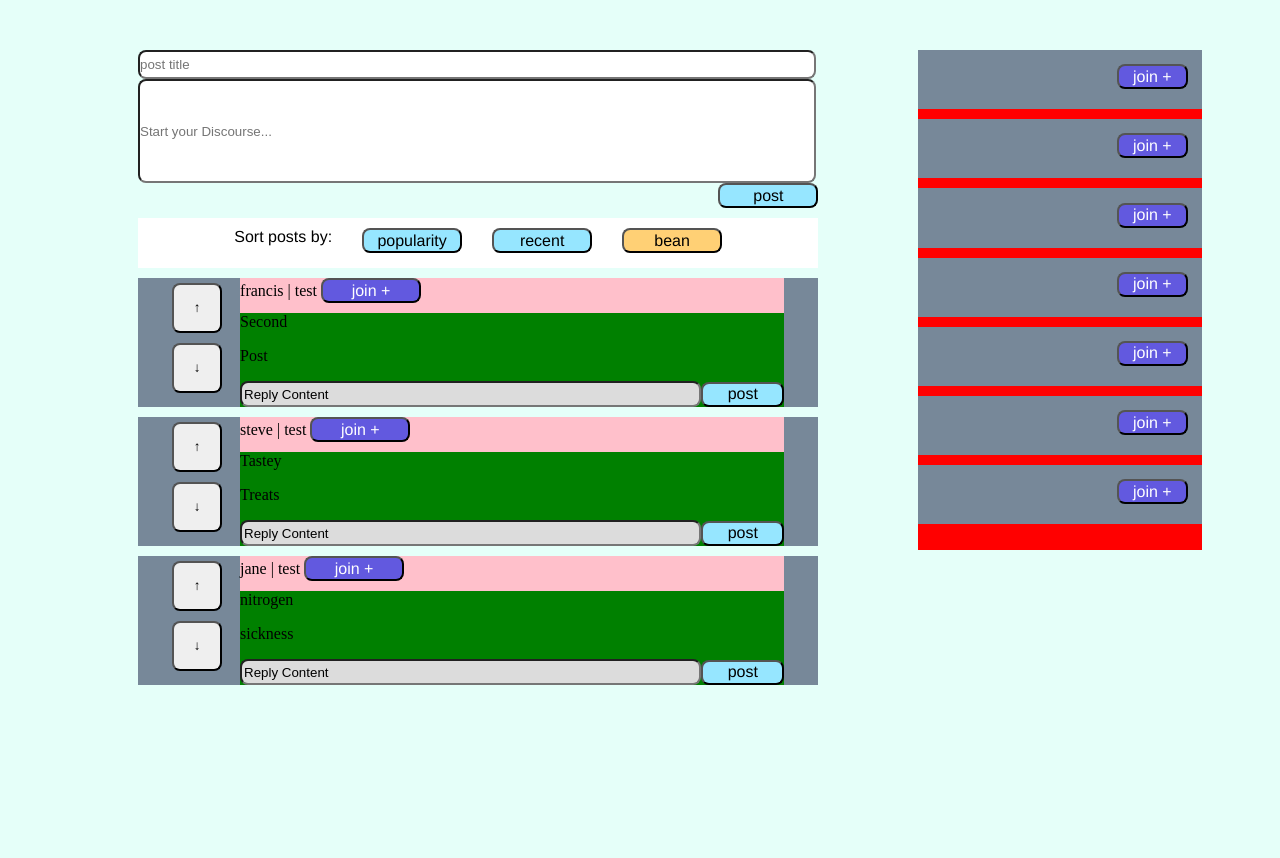
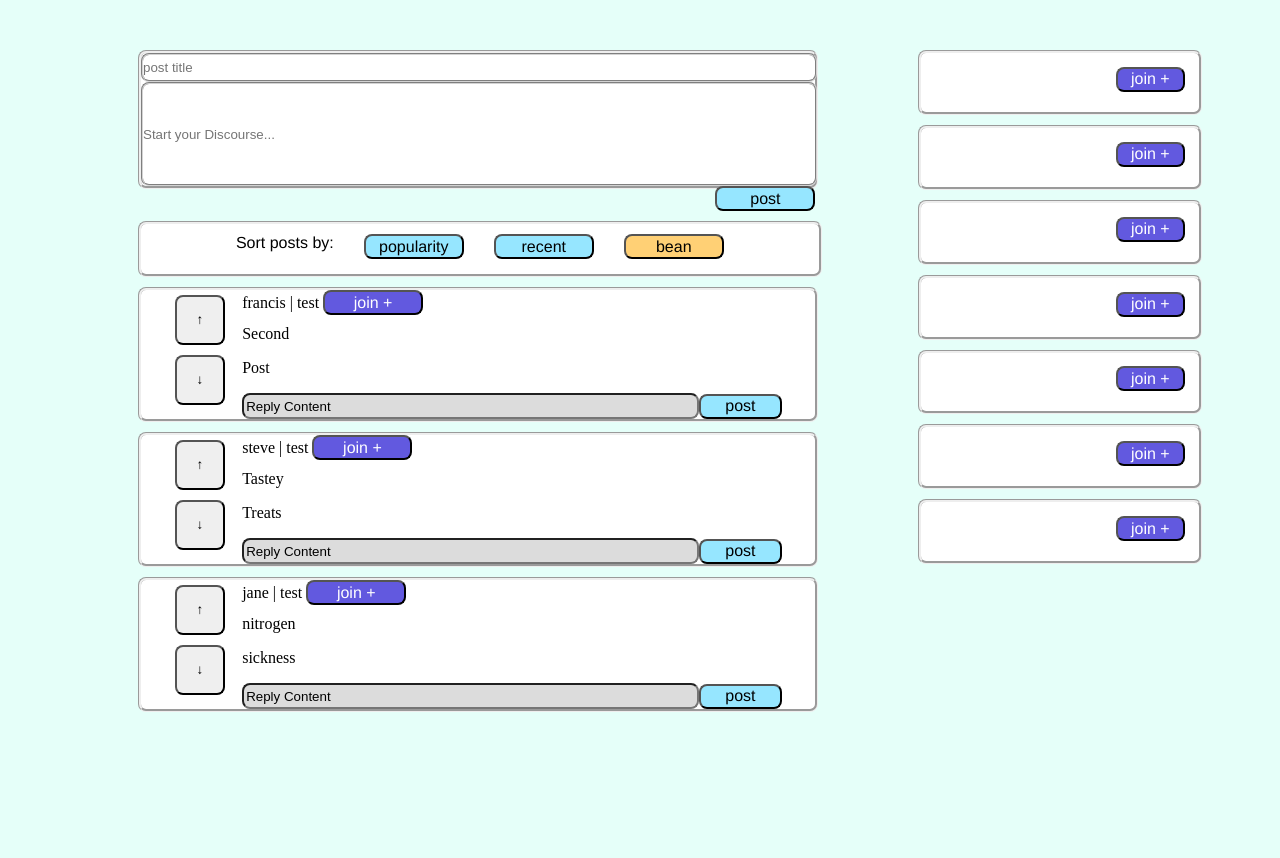
Before and after one commit to PFSDevTeam/kaffeeklatsch, a Flask app: page /feed in a window 1280 px wide. Shown: the part 113-971 px from the top of the page. Run offline with Flask 2, Linux system fonts and the light colour scheme; a user stored in the database is signed in; data comes from the database, SQL or seed files in the repository; some libraries are stand-ins or nearby versions.

Commit message:
Changed background colors, border shapes and color

```diff
--- a/kaffeeklatsch/static/css/community-pain.css
+++ b/kaffeeklatsch/static/css/community-pain.css
@@ -1,6 +1,8 @@
 .community-pain-wrapper {
-    background-color: lightslategray;
+    background-color: white;
     display: flex;
+    border-radius: 8px;
+    border-style: groove;
     justify-content: right;
     align-items: center;
     padding-bottom: 10px;
--- a/kaffeeklatsch/static/css/feed.css
+++ b/kaffeeklatsch/static/css/feed.css
@@ -9,7 +9,7 @@
 
 .community-pain {
     display: inline-block;
-    background-color: red;
+    background-color: #E5FFF9;
     margin-left: 100px;
     width: 25%;
     height: 500px;
--- a/kaffeeklatsch/static/css/make_post.css
+++ b/kaffeeklatsch/static/css/make_post.css
@@ -1,20 +1,26 @@
 .make-post-wrapper {
-    display: inline-block;
     display: block;
+    border-radius: 8px;
+    border-style: groove;
+    background-color: white;
     margin-bottom: 10px;
 }
 
 .make-post-wrapper .post-title {
     display: block;
-    width: 99%;
+    width: 99.6%;
+    border-style: groove;
+    border-color: lightgrey;
     margin: 0;
     padding: 0;
 }
 
 .make-post-wrapper .post-content {
     display: block;
-    width: 99%;
-    margin: 0;
+    width: 99.6%;
+    border-style: groove;
+    border-color: lightgrey;
+     margin: 0;
     padding: 0;
     height: 100px;
 }
--- a/kaffeeklatsch/static/css/post.css
+++ b/kaffeeklatsch/static/css/post.css
@@ -1,5 +1,7 @@
 .post-wrapper {
-    background-color: lightslategray;
+    background-color: white;
+    border-style: groove;
+    border-radius: 8px;
     display: flex;
     justify-content: center;
     align-items: center;
@@ -24,7 +26,7 @@
 .post-wrapper .post-panel {
     display: inline-block;
     width: 80%;
-    background-color: green;
+    background-color: white;
 }
 
 .post-panel .post-panel__reply-line {
@@ -44,7 +46,7 @@
 }
 
 .post-panel__top-line {
-    background-color: pink;
+    background-color: white;
 }
 
 #communityInfo {
@@ -52,7 +54,7 @@
     top: 285px;
     left: 500px;
     border-radius: 8px;
-    background-color: gainsboro;
+    background-color: white;
 }
 
 .post-wrapper #postTitle {
@@ -60,14 +62,14 @@
     top: 320px;
     left: 150px;
     border-radius: 8px;
-    background-color: gainsboro;
+    background-color: white;
 }
 
 #ownerContent {
     height: 100px;
     top: 355px;
     left: 150px;
-    background-color: gainsboro;
+    background-color: white;
 }
 
 #replyContent {
--- a/kaffeeklatsch/static/css/sort_post.css
+++ b/kaffeeklatsch/static/css/sort_post.css
@@ -1,7 +1,9 @@
 .sort-post-wrapper {
     display: flex;
     background-color: white;
-    width: 100%;
+    border-style: groove;
+    border-radius: 8px;
+    width: 99.6%;
     height: 40px;
     padding-top: 10px;
     margin-bottom: 10px;
```
